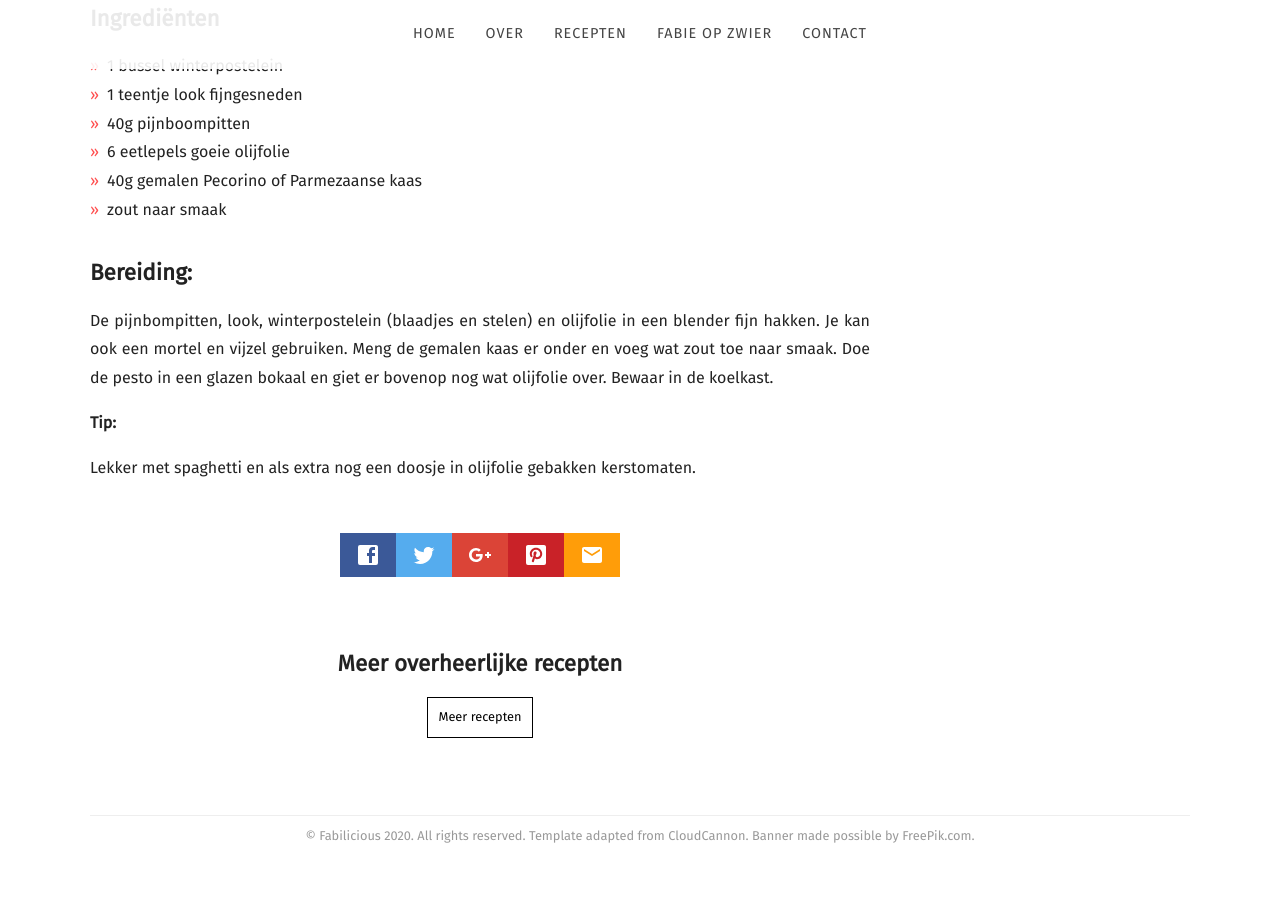
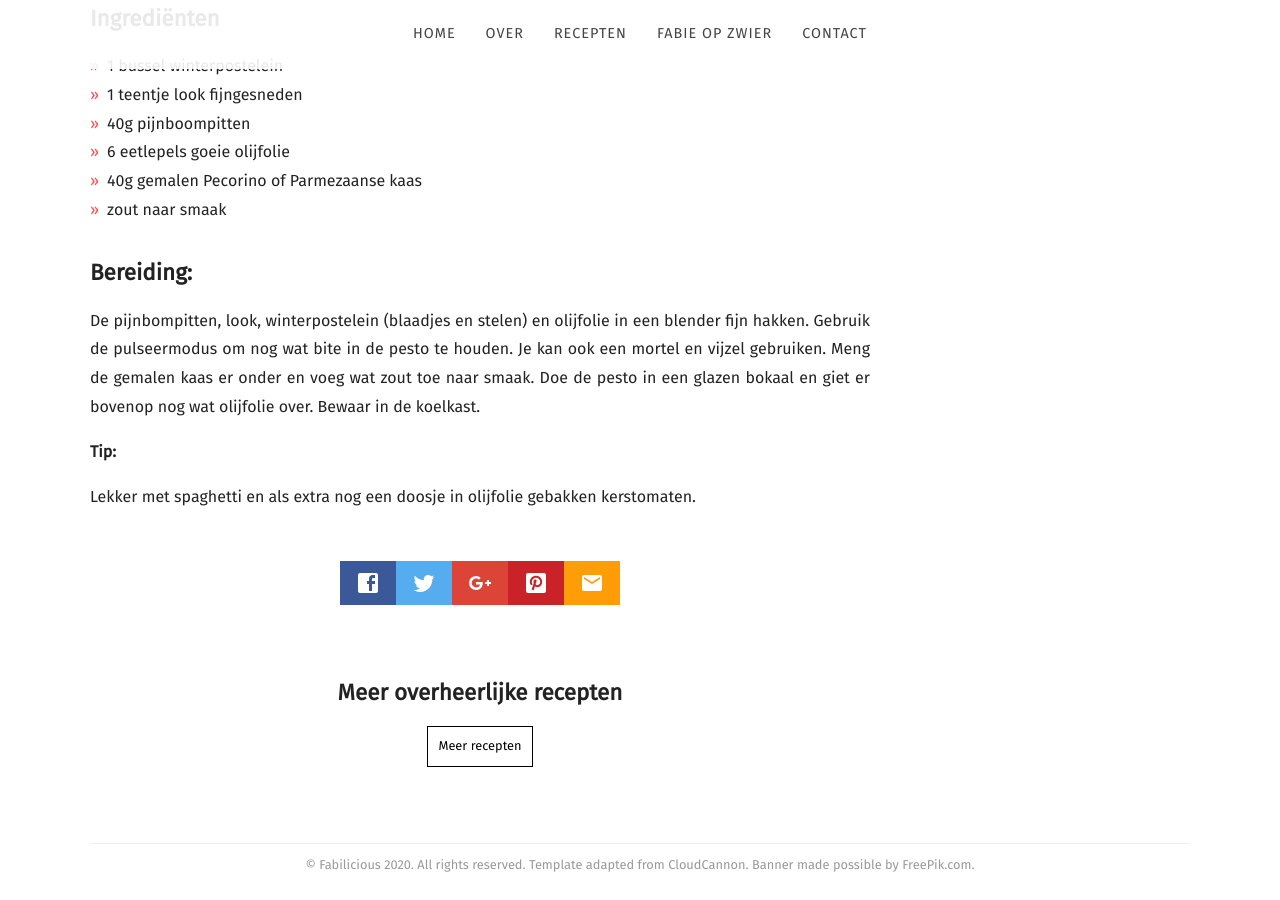
Before and after one commit to fabilicious/fabilicious.github.io, a Jekyll site: the page built from recipes/_posts/2020-03-06-Winterposteleinpesto.md, in a window 1280 px wide and 900 px high, scrolled down 1384 px. Built offline with Jekyll 4.4.1, drawn with Linux system fonts in a browser that asks for light colours; nearby versions of some CDN libraries; some web fonts are replaced; before the commit the page ends 2255 px from its top, so only the background shows below that.

Commit message:
Update 2020-03-06-Winterposteleinpesto.md

```diff
--- a/recipes/_posts/2020-03-06-Winterposteleinpesto.md
+++ b/recipes/_posts/2020-03-06-Winterposteleinpesto.md
@@ -24,7 +24,7 @@ Deze geslaagde versie moet zeker niet onderdoen voor de klassieke pesto met basi
 
 <!--more-->
 
-De pijnbompitten, look, winterpostelein (blaadjes en stelen) en olijfolie in een blender fijn hakken. Je kan ook een mortel en vijzel gebruiken.
+De pijnbompitten, look, winterpostelein (blaadjes en stelen) en olijfolie in een blender fijn hakken. Gebruik de pulseermodus om nog wat bite in de pesto te houden. Je kan ook een mortel en vijzel gebruiken.
 Meng de gemalen kaas er onder en voeg wat zout toe naar smaak.
 Doe de pesto in een glazen bokaal en giet er bovenop nog wat olijfolie over.
 Bewaar in de koelkast.
```
